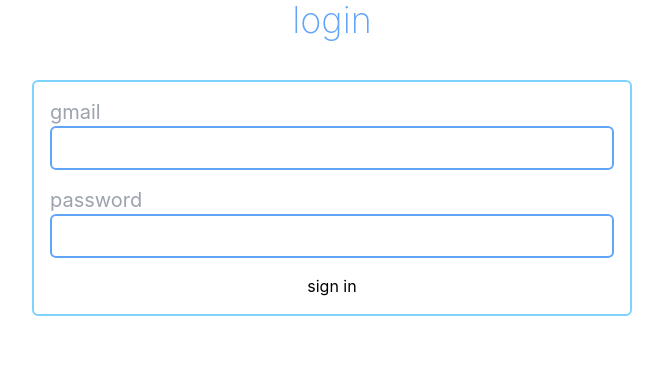
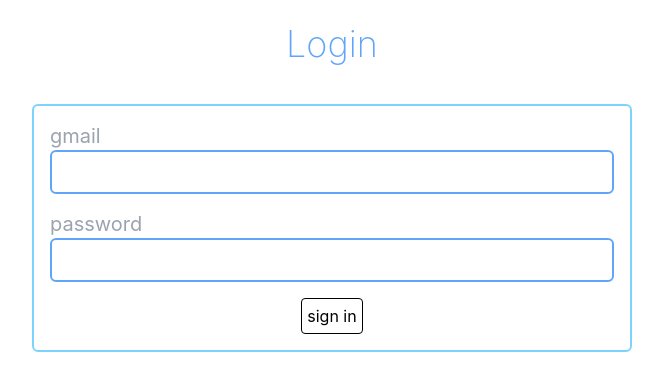
Before and after one commit to JainamDosi/Project_NSS, a React (Create React App) app in the folder frontend/: page /login in a window 1280 px wide. Shown: the top 390 px of the page, without its empty margins (308-971 px from the left). Built offline with nearby package versions, Linux system fonts and the light colour scheme; a web font is replaced by a local one.

Commit message:
Submit button utilities added

```diff
--- a/frontend/src/Components/Registration/login/login.css
+++ b/frontend/src/Components/Registration/login/login.css
@@ -228,10 +228,30 @@
     width: 25vw;
 }
 
+.loginbox{
+    width: 50vw;
+}
+
+.signInofLogin{
+    /* width: 20px; */
+    border: 1px solid black;
+    padding: 0.3rem;
+    border-radius: 4px;
+}
+.loginSignin{
+    display: flex;
+    justify-content: center;
+}
+
 @media (max-width:1050px) {
     #center form{
         width: 280px;
 
+    }
+}
+@media (max-width:400px) {
+    .loginbox{
+        width: 80vw;
     }
 }
 @media (max-width:500px) {
--- a/frontend/src/Components/Registration/login/login.js
+++ b/frontend/src/Components/Registration/login/login.js
@@ -1,6 +1,7 @@
 import React ,{useState}from 'react'
 import { json } from 'react-router-dom';
 import { useNavigate} from'react-router-dom';
+import "./login.css";
 
 const Login = (props) => {
   let history = useNavigate();
@@ -49,8 +50,8 @@
     <form onSubmit={handlesumit}>
 
     <div className='items-center justify-center'>
-      <h1 className='text-4xl font-extralight text-center text-blue-400 mb-10 '>login</h1>
-      <div className='flex flex-col rounded-md  gap-4 border-2 border-sky-300 rounded-x1 w-[600px] p-4 mx-auto'>
+      <h1 className='text-4xl font-extralight text-center text-blue-400 mb-10 '>Login</h1>
+      <div className='flex flex-col rounded-md  gap-4 border-2 border-sky-300 rounded-x1 w-[600px] p-4 mx-auto loginbox' >
 
            <div className='my-0 rounded-md '>
             <label className='text-xl mr-10 my-2  text-gray-400'>gmail</label>
@@ -62,7 +63,9 @@
             <input type='text' value={cradensital.password} onChange ={onChange} name='password'  id="exampleInputPassword1" className='border-2 rounded-md  border-blue-400 px-4 py-2 w-full '>
             </input>
            </div>
-           <button type="submit" className="btn btn-primary" onSubmit={handlesumit}>sign in</button>
+           <div class="loginSignin">
+           <button type="submit" className="btn btn-primary signInofLogin" onSubmit={handlesumit}>sign in</button>
+           </div>
 
 
 
--- a/frontend/src/Components/Test/testInterface/testInterface.css
+++ b/frontend/src/Components/Test/testInterface/testInterface.css
@@ -14,8 +14,10 @@
 .optionsSingleCorrect{
     display: none;
 }
-.optionsDecimalType{
+.optionsDecimalType input{
     display: none;
+    width: 5vw;
+    border: 1px solid black;
 }
 .btnNavigate{
     padding: 10px 20px;
@@ -23,7 +25,7 @@
     cursor: 'pointer';
 }
 .btnDiv{
-    position: fixed;
+    /* position: fixed; */
     bottom: 2vh;
     right: 50%;
 }
@@ -61,7 +63,7 @@
 .btnSubmit{
     background-color: green;
     color: #fff;
-    position: fixed;
+    /* position: fixed; */
     bottom: 2vh;
     right: 2%;
 }
@@ -115,3 +117,41 @@
     gap: .2rem;
     justify-content: center;
 }
+
+h1 {
+    display: block;       /* `<h1>` is a block-level element */
+    font-size: 2em;       /* Default size is 2 times the root font size */
+    font-weight: bold;    /* Default font weight is bold */
+    margin-block-start: 0.67em; /* Top margin */
+    margin-block-end: 0.67em;   /* Bottom margin */
+    margin-inline-start: 0;     /* No left margin */
+    margin-inline-end: 0;       /* No right margin */
+  }
+
+  h4 {
+    display: block;       /* `<h4>` is a block-level element */
+    font-size: 1.17em;    /* Default size is 1.17 times the root font size */
+    font-weight: bold;    /* Default font weight is bold */
+    margin-block-start: 1.33em; /* Top margin */
+    margin-block-end: 1.33em;   /* Bottom margin */
+    margin-inline-start: 0;     /* No left margin */
+    margin-inline-end: 0;       /* No right margin */
+  }
+
+  .grid-container {
+    display: grid;
+    grid-template-columns: repeat(10, 50px); /* 10 buttons per row */
+    gap: 0.2rem; /* Space between buttons */
+    margin-top: 4vh;
+    display: flex;
+    flex-wrap: wrap;
+    margin: 4vh 2vw;
+  }
+
+  .btn75{
+    border: 1px solid black;
+    background-color: gray;
+    color: #fff;
+    padding: 0.3rem;
+    border-radius: 4px;
+  }
--- a/frontend/src/Components/Test/testInterface/testInterface.js
+++ b/frontend/src/Components/Test/testInterface/testInterface.js
@@ -1,9 +1,11 @@
-import React, { useState } from "react";
+import React, { useState, useEffect } from "react";
 import "./testInterface.css";
 import { useNavigate } from "react-router-dom";
 
 function TestInterface() {
-  //Submit Utility
+  // Timer
+  const [time, setTime] = useState(10); // Initialize timer with 10 seconds for testing
+
   const [showPopup, setShowPopup] = useState(false);
 
   const handleSubmitClick = () => {
@@ -18,8 +20,42 @@
   const handleNo = () => {
     setShowPopup(false); // Close the popup
   };
+
+  useEffect(() => {
+    // Start the countdown timer
+    const timer = setInterval(() => {
+      setTime((prevTime) => {
+        if (prevTime > 0) {
+          return prevTime - 1; // Decrement the timer by 1 second
+        } else {
+          clearInterval(timer); // Stop the timer when it reaches 0
+          handleYes(); // Automatically execute the "Yes" action
+          return 0;
+        }
+      });
+    }, 1000); // Update every 1 second (1000 ms)
+
+    // Cleanup the timer when the component unmounts
+    return () => clearInterval(timer);
+  }, []);
+
+  // Convert time from seconds to hh:mm:ss format
+  const formatTime = (seconds) => {
+    const hours = Math.floor(seconds / 3600);
+    const minutes = Math.floor((seconds % 3600) / 60);
+    const secs = seconds % 60;
+
+    return `${hours.toString().padStart(2, "0")}:${minutes
+      .toString()
+      .padStart(2, "0")}:${secs.toString().padStart(2, "0")}`;
+  };
+
+  // Generate an array of numbers from 1 to 75
+  const buttons = Array.from({ length: 75 }, (_, i) => i + 1);
+
   // Navigation
   const navigate = useNavigate();
+
   const handleBack = () => {
     navigate(-1); // Navigate to the previous page
   };
@@ -27,6 +63,7 @@
   const handleNext = () => {
     navigate(1); // Navigate to the next page (if possible)
   };
+
   // Decimal Answers
   const [value, setValue] = useState("");
 
@@ -38,6 +75,7 @@
       setValue(inputValue);
     }
   };
+
   // Single Option
   const [selectedOption, setSelectedOption] = useState(null);
 
@@ -45,6 +83,7 @@
     const { name } = e.target;
     setSelectedOption(name); // Set the selected option
   };
+
   // Multiple Option
   const [checkboxes, setCheckboxes] = useState({
     option1: false,
@@ -57,6 +96,7 @@
     const { name, checked } = e.target;
     setCheckboxes({ ...checkboxes, [name]: checked });
   };
+
   return (
     <>
       <div id="mainTestInterface">
@@ -77,9 +117,10 @@
             <li>ANSWER3</li>
             <li>ANSWER4</li>
           </ol>
+
           {/* Multiple Correct Answers */}
-          <div class="optionsMultipleCorrect">
-            <form id>
+          <div className="optionsMultipleCorrect">
+            <form>
               <label>
                 <input
                   type="checkbox"
@@ -121,7 +162,8 @@
               </label>
             </form>
           </div>
-          <div class="optionsSingleCorrect">
+
+          <div className="optionsSingleCorrect">
             <form>
               <label>
                 <input
@@ -164,9 +206,11 @@
               </label>
             </form>
           </div>
-          <div class="optionsDecimalType">
+
+          <div className="optionsDecimalType">
             <input type="text" value={value} onChange={handleChange} />
           </div>
+
           <div className="btnDiv">
             <button onClick={handleBack} className="btnNavigate">
               Back
@@ -178,15 +222,27 @@
         </div>
 
         <div id="rightMainTestInterface">
-          <h4>Time Remaining: </h4>
+          <h4>Time Remaining: {formatTime(time)}</h4>
           <div className="actionButtons">
             <div><button className="btnAnswers greenbtn">SAVE & NEXT</button></div>
             <div><button className="btnAnswers">CLEAR</button></div>
             <div><button className="btnAnswers orangebtn">SAVE & MARK FOR REVIEW</button></div>
             <div><button className="btnAnswers bluebtn">MARK FOR REVIEW & NEXT</button></div>
           </div>
-          <div class="responses"></div>
+
+          <div className="grid-container">
+            {buttons.map((number) => (
+              <button
+                key={number}
+                className="btn75"
+              >
+                {number.toString().padStart(2, "0")}
+              </button>
+            ))}
+          </div>
+
           <button className="btnSubmit btnAnswers" onClick={handleSubmitClick}>SUBMIT</button>
+
           {showPopup && (
             <div className="popup-overlay">
               <div className="popup-box">
```
Lines whose indentation alone changed are shown as unchanged.
